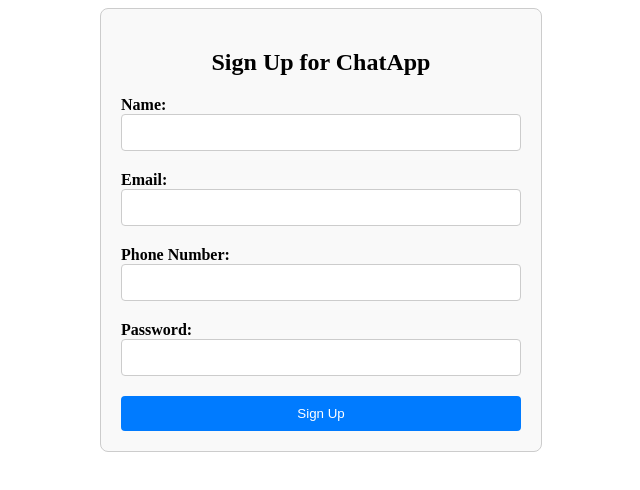
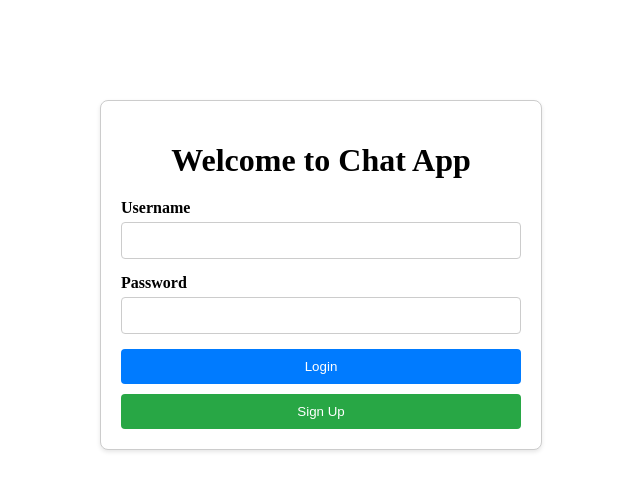
Before and after one commit to SanOP360/mychatfrontend, a React (Create React App) app: page / in a window 1280 px wide. Shown: the top 490 px of the page, without its empty margins (319-959 px from the left). Built offline with nearby package versions, Linux system fonts and the light colour scheme.

Commit message:
loginPage created

```diff
--- a/package.json
+++ b/package.json
@@ -8,6 +8,7 @@
     "@testing-library/user-event": "^13.5.0",
     "react": "^18.3.1",
     "react-dom": "^18.3.1",
+    "react-router-dom": "^6.23.0",
     "react-scripts": "5.0.1",
     "web-vitals": "^2.1.4"
   },
--- a/src/App.js
+++ b/src/App.js
@@ -1,10 +1,15 @@
 
 import SignUp from "./pages/signUp";
+import { Route,Routes } from "react-router-dom";
+import LoginPage from "./pages/Login";
 function App() {
   return (
-    <div >
-      <SignUp></SignUp>
-    </div>
+    <>
+      <Routes>
+        <Route path="/signUp" element={<SignUp></SignUp>} />
+        <Route path="/" element={<LoginPage></LoginPage>} />
+      </Routes>
+    </>
   );
 }
 
--- a/src/index.js
+++ b/src/index.js
@@ -1,10 +1,12 @@
 import React from 'react';
 import ReactDOM from 'react-dom/client';
 import App from './App';
+import {BrowserRouter} from "react-router-dom";
+
 
 const root = ReactDOM.createRoot(document.getElementById('root'));
 root.render(
-  <React.StrictMode>
+  <BrowserRouter>
     <App />
-  </React.StrictMode>
+  </BrowserRouter>
 );
--- /dev/null
+++ b/src/pages/Login.js
@@ -0,0 +1,61 @@
+import React, { useState } from "react";
+import "./login.css";
+import { useNavigate } from "react-router-dom";
+
+const LoginPage = () => {
+  const [formData, setFormData] = useState({
+    username: "",
+    password: "",
+  });
+
+  const Navigate=useNavigate();
+
+  const handleChange = (e) => {
+    setFormData({
+      ...formData,
+      [e.target.name]: e.target.value,
+    });
+  };
+
+  const handleSubmit = (e) => {
+    e.preventDefault();
+    console.log("Form submitted:", formData);
+
+  };
+
+  return (
+    <div className="container">
+      <h1>Welcome to Chat App</h1>
+      <form onSubmit={handleSubmit}>
+        <div className="input-group">
+          <label htmlFor="username">Username</label>
+          <input
+            type="text"
+            id="username"
+            name="username"
+            value={formData.username}
+            onChange={handleChange}
+            required
+          />
+        </div>
+        <div className="input-group">
+          <label htmlFor="password">Password</label>
+          <input
+            type="password"
+            id="password"
+            name="password"
+            value={formData.password}
+            onChange={handleChange}
+            required
+          />
+        </div>
+        <button type="submit" id="loginBtn">
+          Login
+        </button>
+      </form>
+      <button id="signupBtn" onClick={()=>{Navigate("/signUp");}}>Sign Up</button>
+    </div>
+  );
+};
+
+export default LoginPage;
--- /dev/null
+++ b/src/pages/login.css
@@ -0,0 +1,56 @@
+.container {
+  max-width: 400px;
+  margin: 100px auto;
+  padding: 20px;
+  background-color: #fff;
+  border-radius: 8px;
+  box-shadow: 0 2px 4px rgba(0, 0, 0, 0.1);
+  text-align: center;
+}
+
+h1 {
+  margin-bottom: 20px;
+}
+
+.input-group {
+  margin-bottom: 15px;
+  text-align: left;
+}
+
+label {
+  display: block;
+  margin-bottom: 5px;
+}
+
+input[type="text"],
+input[type="password"] {
+  width: 100%;
+  padding: 10px;
+  border: 1px solid #ccc;
+  border-radius: 4px;
+  box-sizing: border-box;
+}
+
+button {
+  width: 100%;
+  padding: 10px;
+  background-color: #007bff;
+  border: none;
+  border-radius: 4px;
+  color: #fff;
+  cursor: pointer;
+  transition: background-color 0.3s;
+}
+
+button:hover {
+  background-color: #0056b3;
+}
+
+#signupBtn {
+  margin-top: 10px;
+  background-color: #28a745;
+}
+
+#signupBtn:hover {
+  background-color: #218838;
+}
--- a/src/pages/signUp.js
+++ b/src/pages/signUp.js
@@ -1,5 +1,6 @@
 import React, { useState } from "react";
 import "./signUp.css";
+import { useNavigate } from "react-router-dom";
 
 const SignUp = () => {
   const [formData, setFormData] = useState({
@@ -8,6 +9,8 @@
     phoneNo: "",
     password: "",
   });
+
+  const Navigate= useNavigate();
 
   const handleChange = (e) => {
     setFormData({ ...formData, [e.target.name]: e.target.value });
@@ -29,6 +32,8 @@
       if (response.ok) {
         console.log(data.message);
 
+        Navigate('/');
+
       } else {
         console.error(data.message);
 
@@ -38,7 +43,6 @@
 
     }
   };
-
   return (
     <div className="container">
       <h2>Sign Up for ChatApp</h2>
```
Also changed, not shown: 2 other files (tests, documents, lock files or other folders).
